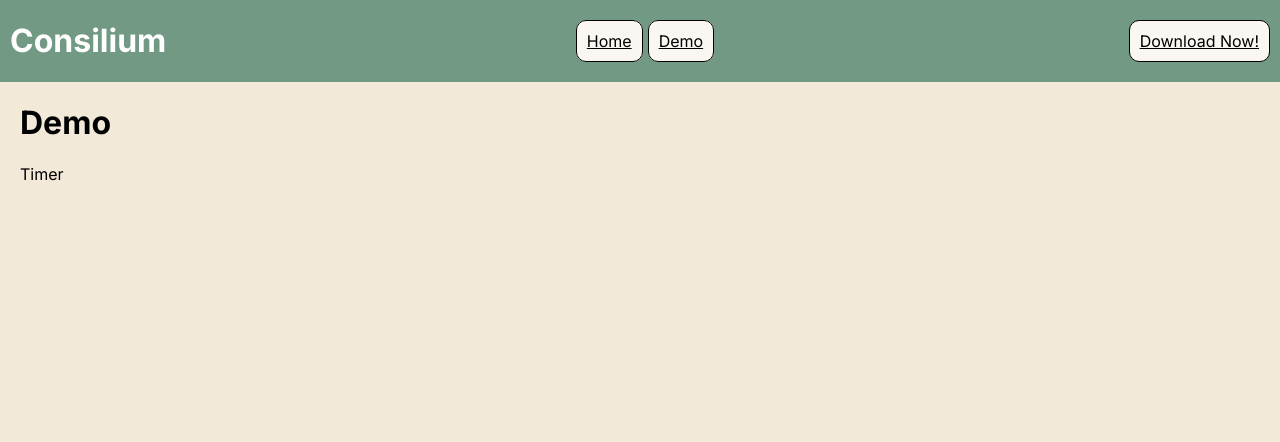
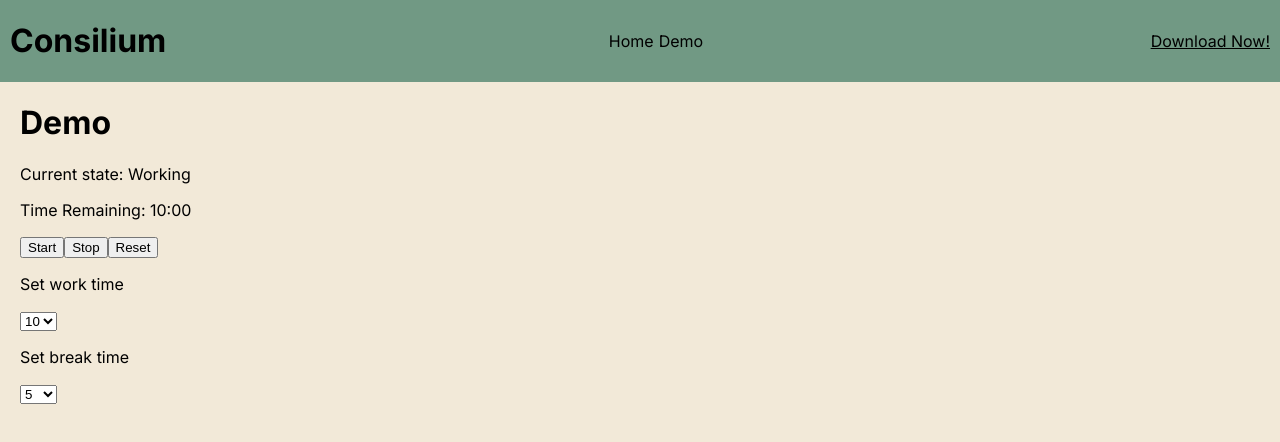
Before and after one commit to MateoTomaszeuski/Spring2025-FinalProject, a React (Vite) app in the folder stt-static-page/: page /demo in a window 1280 px wide. Shown: the top 442 px of the page. Built offline with nearby package versions, Linux system fonts and the light colour scheme.

Commit message:
Made web pomodoro

```diff
--- a/stt-static-page/src/App.css
+++ b/stt-static-page/src/App.css
@@ -34,11 +34,10 @@ header .navElements a {
 }
 
 a {
-  background-color: var(--light-light);
-  border: 1px solid black;
-  border-radius: 10px;
-  padding: 10px;
   color: black;
+}
+.headerNav {
+  text-decoration: none;
 }
 
 #content {
--- a/stt-static-page/src/App.tsx
+++ b/stt-static-page/src/App.tsx
@@ -28,11 +28,11 @@ class Header extends React.Component {
   render() {
     return (
       <header>
-        <h1>Consilium</h1>
+        <Link to="/" className='headerNav'><h1>Consilium</h1></Link>
           {/* Update here with a clickable link to home as well */}
         <div className='navElements'>
-          <Link to="/">Home</Link>
-          <Link to="/demo">Demo</Link>
+          <Link to="/" className='headerNav'>Home</Link>
+          <Link to="/demo" className='headerNav'>Demo</Link>
         </div>
         <a href='https://youtu.be/dQw4w9WgXcQ?si=cxQcwxCL5z5MN--Q' target='_blank'>Download Now!</a>
       </header>
--- a/stt-static-page/src/components/DemoPage.tsx
+++ b/stt-static-page/src/components/DemoPage.tsx
@@ -1,4 +1,5 @@
 import React from 'react';
+import { PomodoroDisplay } from './PomodoroDisplay';
 
 export class DemoPage extends React.Component<Record<string, never>, {display: DisplayOptions}> {
   constructor() {
@@ -17,15 +18,5 @@ export class DemoPage extends React.Component<Record<string, never>, {display: D
   }
 }
 
-class PomodoroDisplay extends React.Component {
-  render() {
-    return(
-      <div>
-        <p>Timer</p>
-      </div>
-    )
-  }
-}
-
 type DisplayOptions =
   | "Pomodoro";
--- a/stt-static-page/src/components/MainPage.tsx
+++ b/stt-static-page/src/components/MainPage.tsx
@@ -5,6 +5,9 @@ export class MainPage extends React.Component {
     return (
       <>
         <p>Student time management app with a social twist!</p>
+        <p>Our app aims to help students organize their courses and assignments through
+          custom to-do lists, productivity insights, and additional study tools like a Pomodoro timer and GPA calculator.
+        </p>
         <a href='https://youtu.be/dQw4w9WgXcQ?si=cxQcwxCL5z5MN--Q' target='_blank'>Download Now!</a>
       </>
     );
--- /dev/null
+++ b/stt-static-page/src/components/PomodoroDisplay.tsx
@@ -0,0 +1,95 @@
+import React from 'react';
+
+export class PomodoroDisplay extends React.Component<Record<string, never>,
+  { currentTimer: number, active: boolean, currentAction: Actions, breakTime: number, workTime: number }> {
+  constructor() {
+    super({});
+    this.state = {
+      currentTimer: 600,
+      breakTime: 300,
+      workTime: 600,
+      active: false,
+      currentAction: "Working"
+    }
+  }
+
+
+  startTimer = () => {
+    this.setState({active: true});
+    const interval = setInterval(() => {
+      if (!this.state.active) clearInterval(interval);
+      const newTime = this.state.currentTimer - 1;
+      this.setState({currentTimer: newTime});
+
+      if (newTime <= 0) {
+        switch (this.state.currentAction) {
+          case "Working": {
+            this.setState({currentAction: "Break"});
+            this.setState({currentTimer: this.state.breakTime});
+            window.alert("Stop working!");
+            break;
+          }
+          case "Break": {
+            this.setState({currentAction: "Working"});
+            this.setState({currentTimer: this.state.workTime});
+            window.alert("Start working!");
+            break;
+          }
+        }
+      }
+    }, 1000);
+  }
+
+  stopTimer = () => {
+    this.setState({active: false});
+  }
+
+  resetTimer = () => {
+    this.setState({currentTimer: this.state.workTime});
+  }
+
+  setBreakTime = (n: number) => {
+    this.setState({breakTime: n});
+  }
+
+  setWorkTime = (n: number) => {
+    this.setState({workTime: n});
+  }
+
+  render() {
+    return (
+      <div>
+        <p>Current state: {this.state.currentAction}</p>
+        <p>Time Remaining: {toDuration(this.state.currentTimer)}</p>
+        <button onClick={this.startTimer}>Start</button>
+        <button onClick={this.stopTimer}>Stop</button>
+        <button onClick={this.resetTimer}>Reset</button>
+
+        <p>Set work time</p>
+        <select onChange={(e) => this.setWorkTime(parseInt(e.target.value))}>
+          <option value="600">10</option>
+          <option value="900">15</option>
+          <option value="1200">20</option>
+          <option value="1800">30</option>
+        </select>
+
+        <p>Set break time</p>
+        <select onChange={(e) => this.setBreakTime(parseInt(e.target.value))} defaultValue={300}>
+          <option value="60">1</option>
+          <option value="180">3</option>
+          <option value="300">5</option>
+          <option value="600">10</option>
+        </select>
+      </div>
+    );
+  }
+}
+
+type Actions = "Working" | "Break";
+
+function toDuration(seconds: number): string {
+  const minutes = Math.floor((seconds % 3600) / 60);
+  seconds = seconds % 60;
+
+  return `${minutes.toString().padStart(2, '0')}:${seconds.toString().padStart(2, '0') }`;
+}
```
